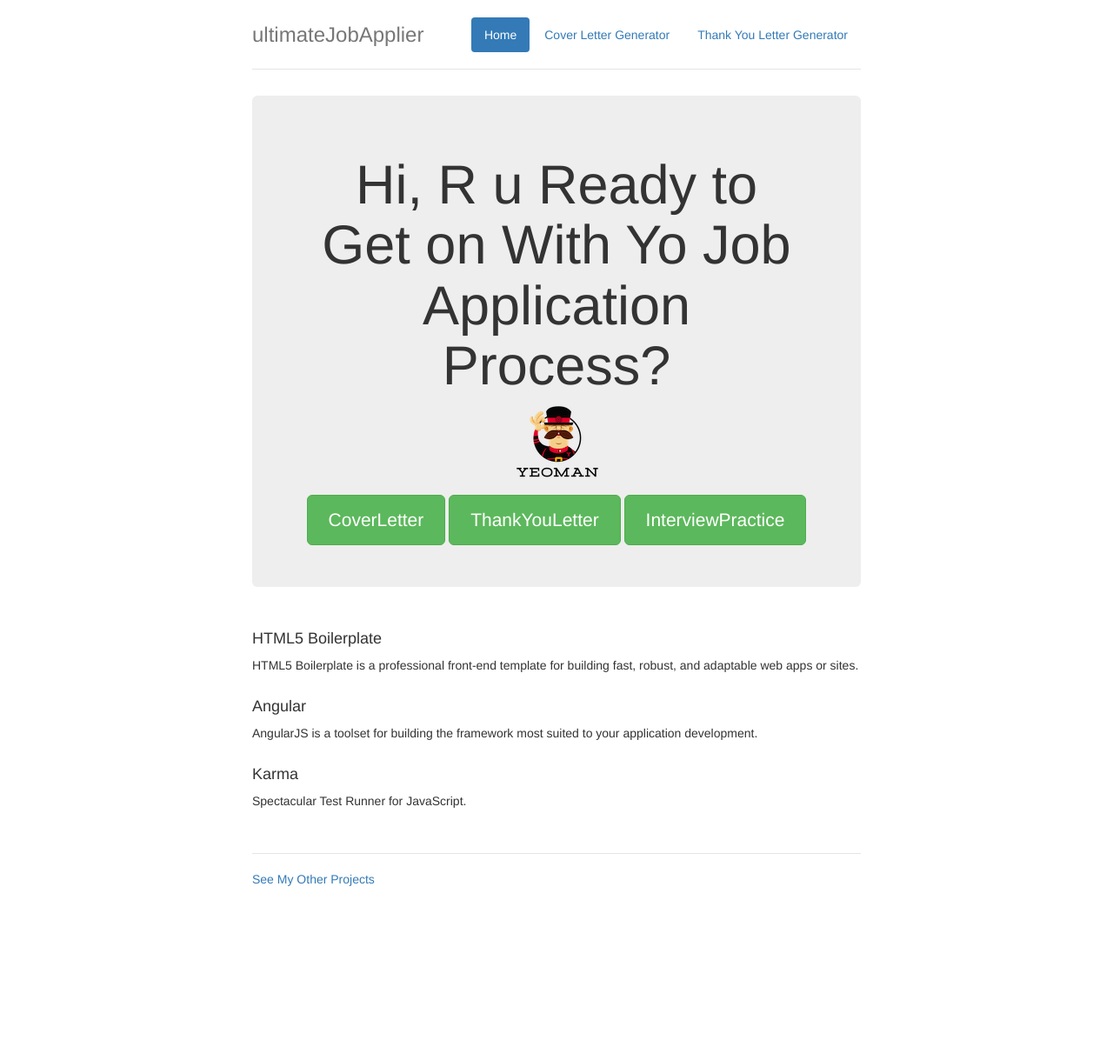
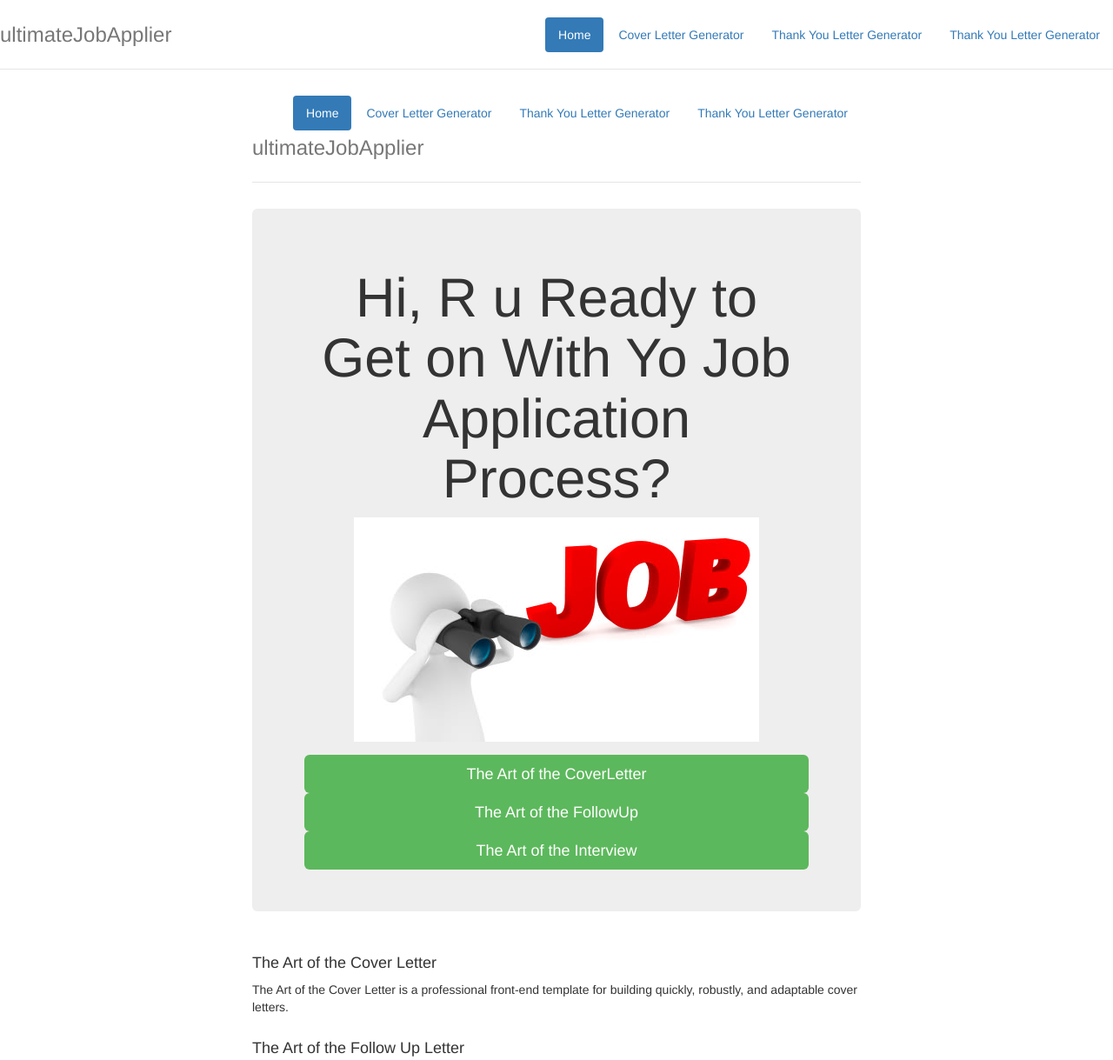
Before and after one commit to jamesjtong/angular-job-applier, a website: page app/index.html in a window 1280 px wide. Shown: the top 1219 px of the page at 87% size. Before the commit the page ends 1051 px from the top, so only its background shows below. Drawn offline with nearby package versions, Linux system fonts and the light colour scheme; some packages are replaced by stand-ins of ours; files that its build step writes are made by us from their sources.

Commit message:
adds fun content to main page

```diff
--- a/app/index.html
+++ b/app/index.html
@@ -19,6 +19,15 @@
     <link rel="stylesheet" href="styles/main.css">
     <!-- endbuild -->
   </head>
+  <div class="header">
+    <ul class="nav nav-pills pull-right">
+      <li class="active"><a ng-href="#">Home</a></li>
+      <li><a ng-href="#/coverletter">Cover Letter Generator</a></li>
+      <li><a ng-href="#/thankyou">Thank You Letter Generator</a></li>
+      <li><a ng-href="#/thankyou">Thank You Letter Generator</a></li>
+    </ul>
+    <h3 class="text-muted">ultimateJobApplier</h3>
+  </div>
   <body ng-app="ultimateJobApplierApp">
     <!--[if lt IE 7]>
       <p class="browsehappy">You are using an <strong>outdated</strong> browser. Please <a href="http://browsehappy.com/">upgrade your browser</a> to improve your experience.</p>
--- a/app/styles/main.css
+++ b/app/styles/main.css
@@ -1,4 +1,9 @@
 /* Space out content a bit */
+.special-width {
+  width: 250px;
+  text-align: center;
+}
+
 body {
   padding-top: 20px;
   padding-bottom: 20px;
--- a/app/views/main.html
+++ b/app/views/main.html
@@ -2,6 +2,7 @@
   <ul class="nav nav-pills pull-right">
     <li class="active"><a ng-href="#">Home</a></li>
     <li><a ng-href="#/coverletter">Cover Letter Generator</a></li>
+    <li><a ng-href="#/thankyou">Thank You Letter Generator</a></li>
     <li><a ng-href="#/thankyou">Thank You Letter Generator</a></li>
   </ul>
   <h3 class="text-muted">ultimateJobApplier</h3>
@@ -10,26 +11,28 @@
 <div class="jumbotron">
   <h1>Hi, R u Ready to Get on With Yo Job Application Process?</h1>
   <p class="lead">
-    <img src="images/yeoman.png" alt="I'm Yeoman"><br>
+    <img src="images/jobsearch.png" alt="I'm Yeoman"><br>
   </p>
-  <span><a class="btn btn-lg btn-success" ng-href="#/coverletter">CoverLetter</a></span>
-  <span><a class="btn btn-lg btn-success" ng-href="#/thankyou">ThankYouLetter</a></span>
-  <span><a class="btn btn-lg btn-success" ng-href="#/interview">InterviewPractice</a></span>
+  <div class="special-widthf">
+    <div><a class="btn-block btn-lg btn-success" ng-href="#/coverletter">The Art of the CoverLetter</a></div>
+    <div><a class="btn-block btn-lg btn-success" ng-href="#/thankyou">The Art of the FollowUp</a></div>
+    <div><a class="btn-block btn-lg btn-success" ng-href="#/interview">The Art of the Interview</a></div>
+  </div>
 </div>
 
 <div class="row marketing">
-  <h4>HTML5 Boilerplate</h4>
+  <h4>The Art of the Cover Letter</h4>
   <p>
-    HTML5 Boilerplate is a professional front-end template for building fast, robust, and adaptable web apps or sites.
+    The Art of the Cover Letter is a professional front-end template for building quickly, robustly, and adaptable cover letters.
   </p>
 
-  <h4>Angular</h4>
+  <h4>The Art of the Follow Up Letter</h4>
   <p>
-    AngularJS is a toolset for building the framework most suited to your application development.
+    The Art of the Follow Up Letter is a toolset for building the best thank you and follow up letters that are suited for your job hunt.
   </p>
 
-  <h4>Karma</h4>
-  <p>Spectacular Test Runner for JavaScript.</p>
+  <h4>The Art of the Interview</h4>
+  <p>Spectacular Interview Prep for your Job Hunt.</p>
 </div>
 
 <div class="footer">
```
Also changed, not shown: app/images/jobsearch.png (added).
